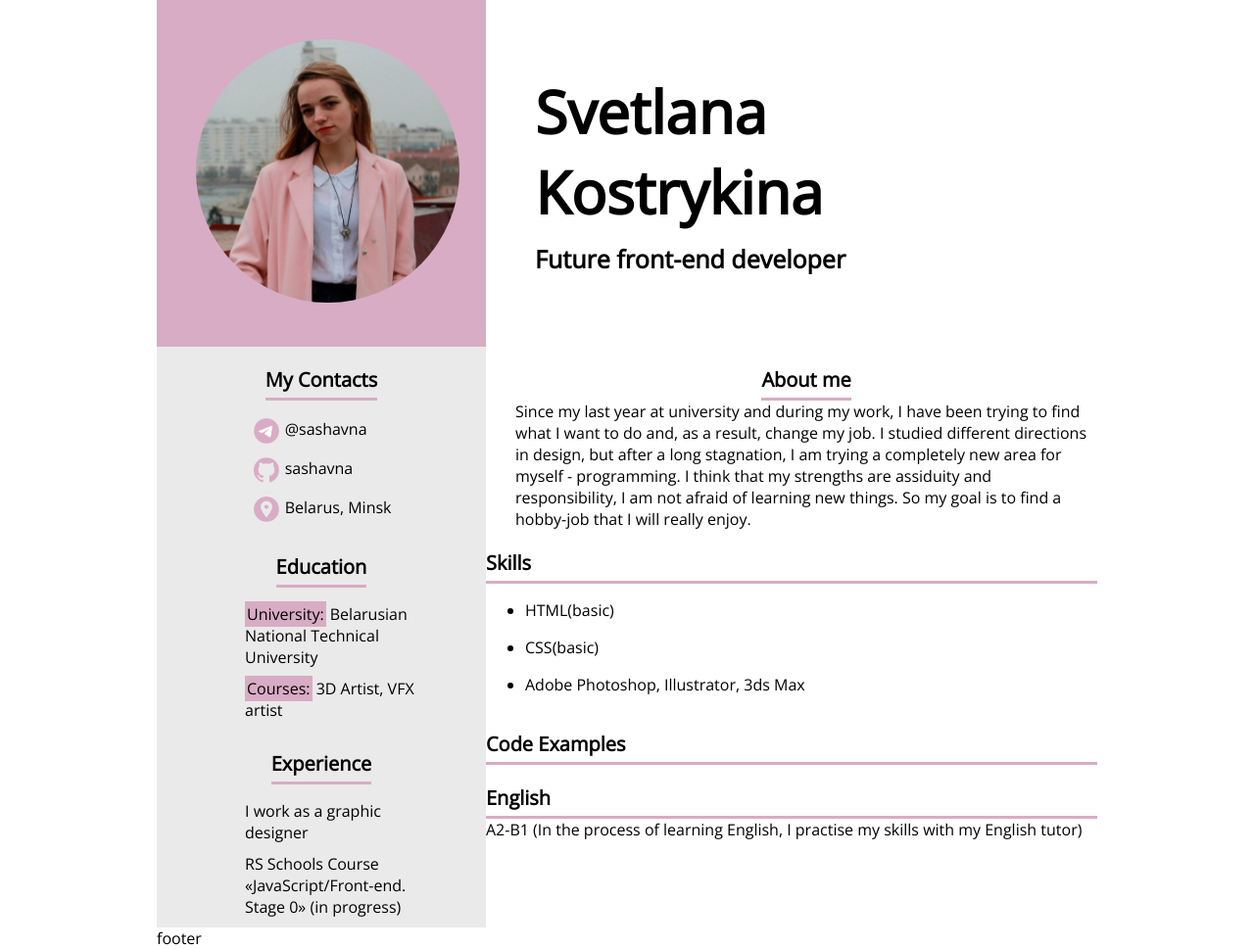
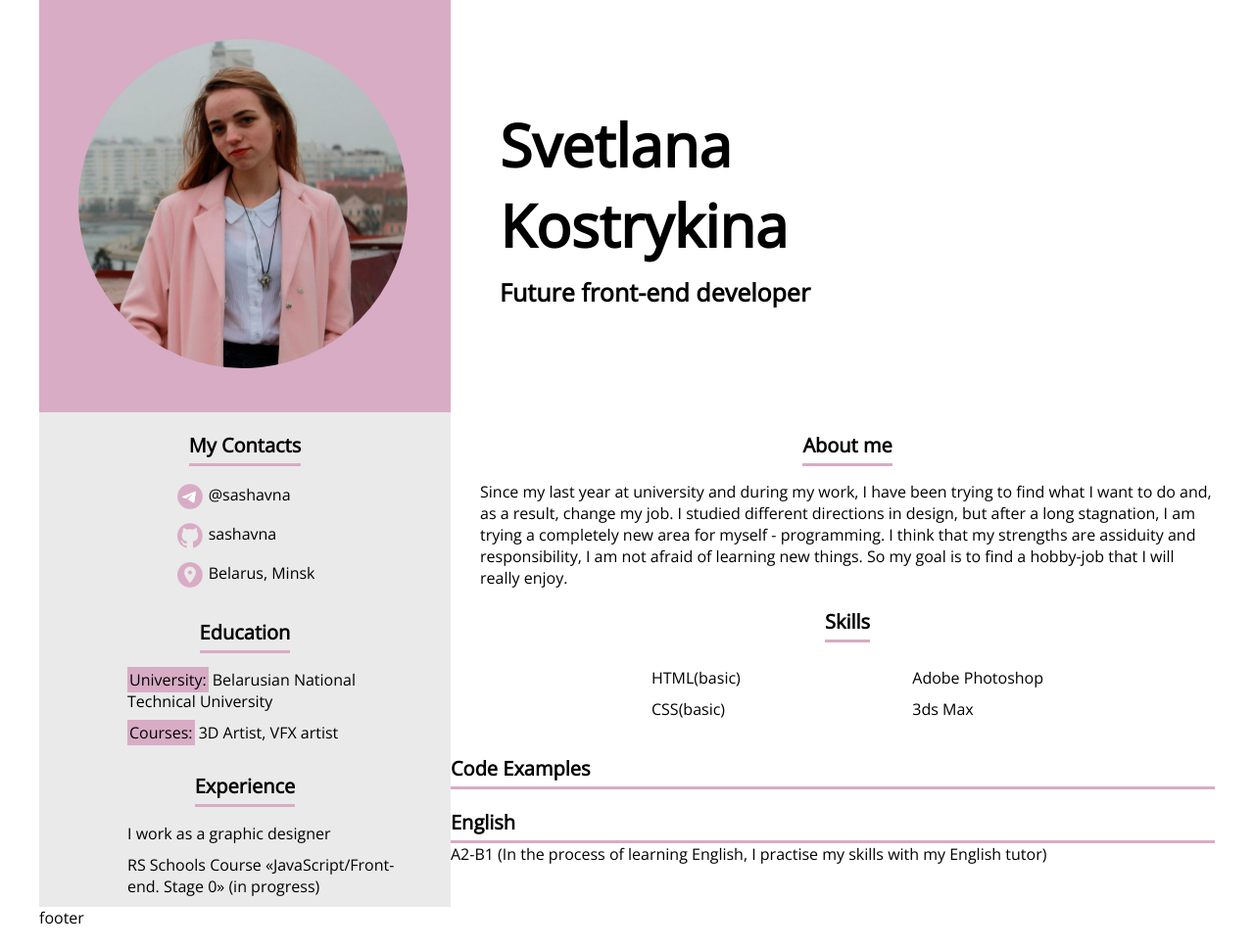
Before and after one commit to sashavna/rsschool-cv, a plain HTML site: page index.html in a window 1280 px wide. Shown: the whole page at 98% size. After the commit the page ends 948 px from the top, so only its background shows below. Drawn offline with Linux system fonts and the light colour scheme.

Commit message:
fix: styles for skills block

```diff
--- a/index.html
+++ b/index.html
@@ -65,7 +65,7 @@
       <div class="mainRight">
         <div class="aboutmeContainer">
           <div class="mainHeader">About me</div>
-          <div>Since my last year at university and during my work,
+          <div class="textAboutme">Since my last year at university and during my work,
             I have been trying to find what I want to do and, as
             a result, change my job. I studied different directions in
             design, but after a long stagnation, I am trying a
@@ -74,17 +74,22 @@
             not afraid of learning new things. So my goal is to find
             a hobby-job that I will really enjoy.</div>
         </div>
-        <div>
+        <div class="skillsContainer">
           <div class="mainHeader">Skills</div>
-          <ul>
-            <li>HTML(basic)</li>
-          </ul>
-          <ul>
-            <li>CSS(basic)</li>
-          </ul>
-          <ul>
-            <li>Adobe Photoshop, Illustrator, 3ds Max</li>
-          </ul>
+          <div class="itemsSkillsContainer">
+            <div>
+              <ul class="listSkills">
+                <li>HTML(basic)</li>
+                <li>CSS(basic)</li>
+              </ul>
+            </div>
+            <div>
+              <ul class="listSkills">
+                <li>Adobe Photoshop</li>
+                <li>3ds Max</li>
+              </ul>
+            </div>
+        </div>
         </div>
         <div>
           <div class="mainHeader">Code Examples</div>
--- a/style.css
+++ b/style.css
@@ -4,7 +4,8 @@
 
 }
 .cvBody {
-    max-width: 75%;
+    max-width: 1200px;
+    min-width: 600px;
     margin: 0 auto;
     font-family: OpenSans;
 
@@ -131,14 +132,43 @@
         .mainRight {
             width: 65%;
             height: 100%;
+            /* padding-left: 20px; */
 
             .aboutmeContainer {
                 padding-left: 30px;
                 display: flex;
                 align-items: center;
                 flex-direction: column;
+
+                .textAboutme {
+                    padding-top: 15px;
+                }
+            }
+
+            .skillsContainer {
+                display: flex;
+                flex-direction: column;
+                align-items: center;
+                padding-left: 30px;
+
+                .itemsSkillsContainer {
+                    display: flex;
+                    justify-content: space-between;
+                    width: 400px;
+
+
+                    .listSkills {
+                        list-style: none;
+                        padding-left: 0px;
+                        margin-top: 15px;
+
+                    }
+                }
             }
 
         }
     }
 }
+.listSkills li{
+    padding-top: 10px;
+}
```
